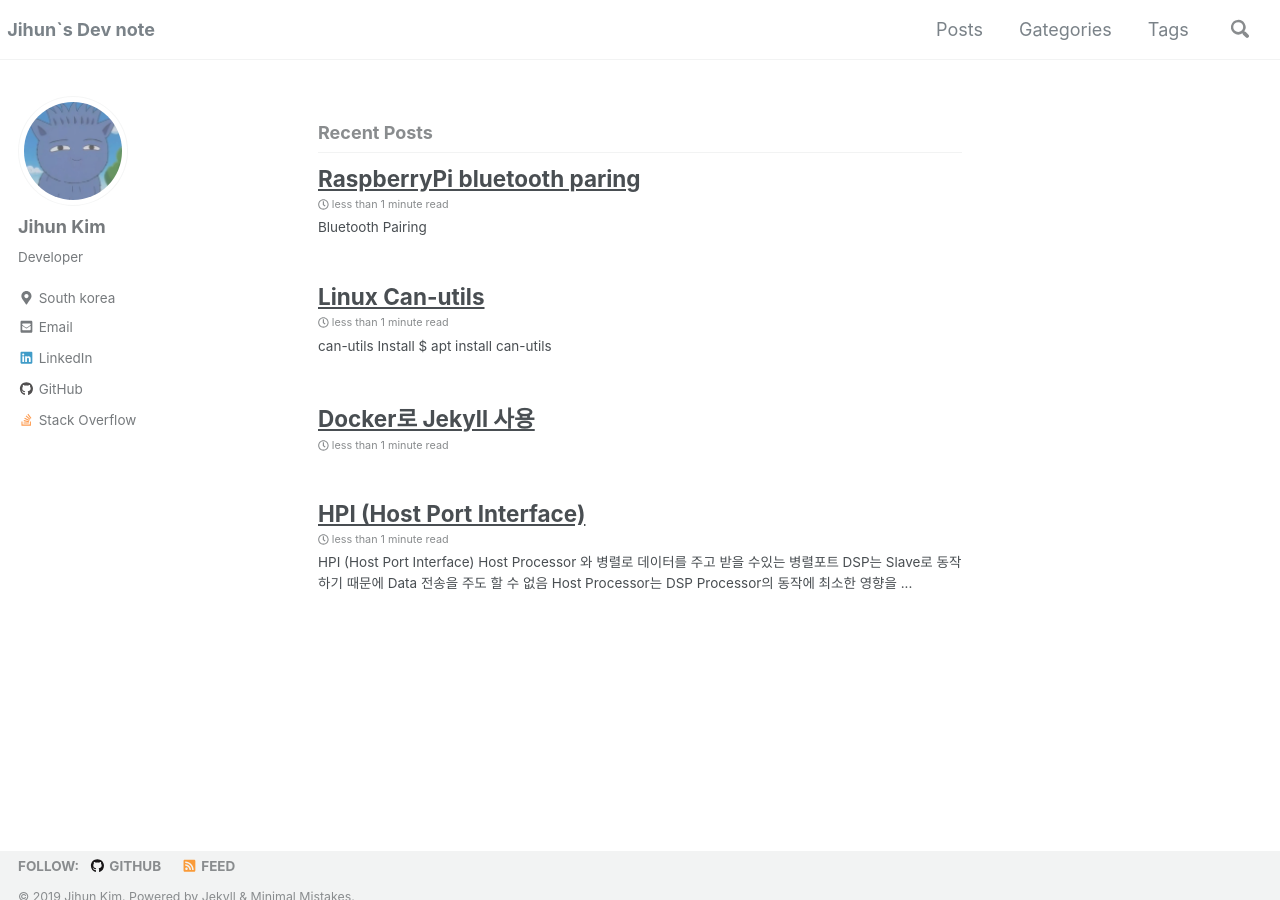
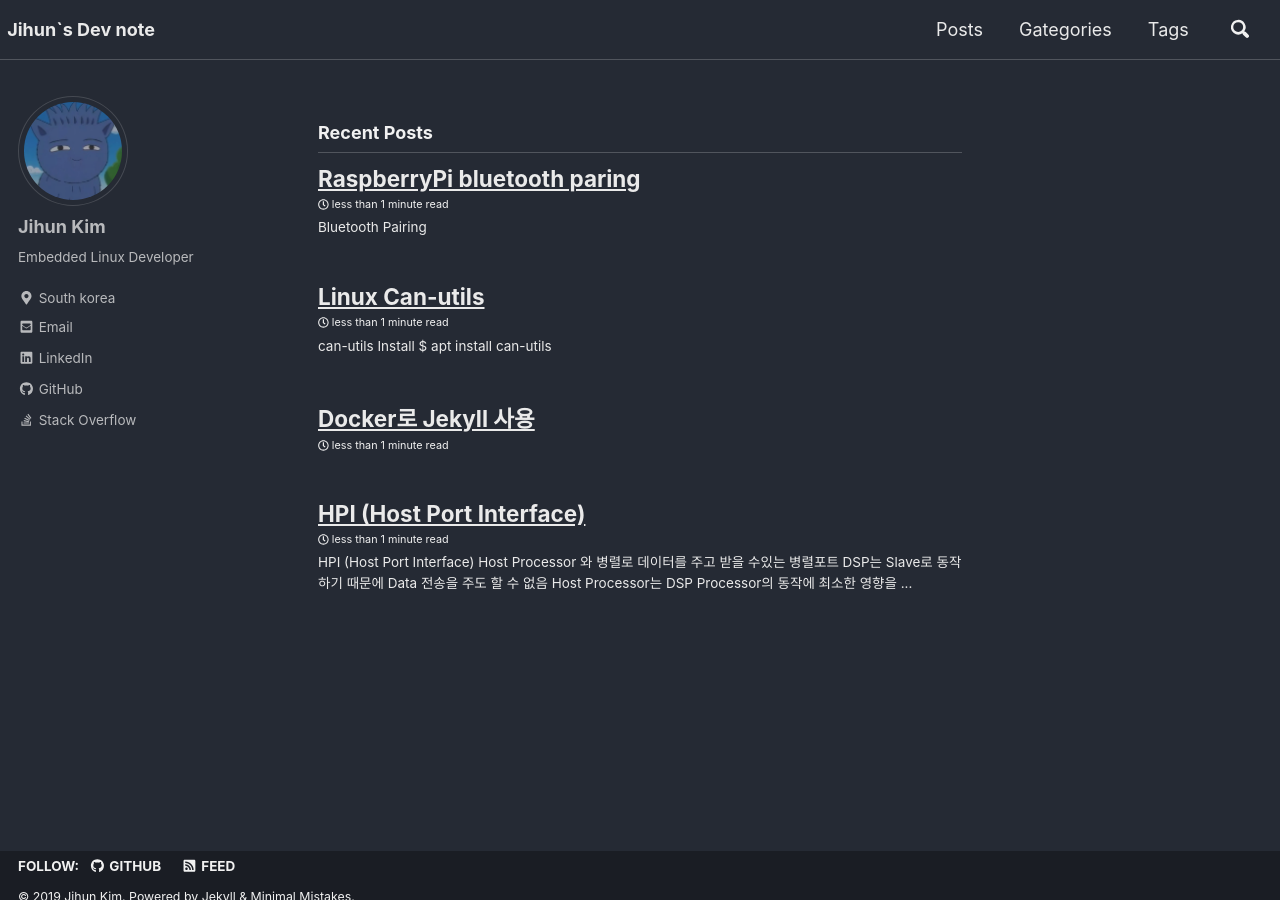
Before and after one commit to JihunDev/JihunDev.github.io, a Jekyll site: the page built from index.html, in a window 1280 px wide and 900 px high. Built offline with Jekyll 4.4.1, drawn with Linux system fonts in a browser that asks for light colours; nearby versions of some CDN libraries; the list of posts is cut into pages by our own code.

Commit message:
Feat : jekyll 테마 수정

```diff
--- a/_config.yml
+++ b/_config.yml
@@ -12,7 +12,7 @@
 
 # theme                  : "minimal-mistakes-jekyll"
 # remote_theme           : "mmistakes/minimal-mistakes"
-minimal_mistakes_skin    : "default" # "air", "aqua", "contrast", "dark", "dirt", "neon", "mint", "plum", "sunrise"
+minimal_mistakes_skin    : "dark" # "air", "aqua", "contrast", "dark", "dirt", "neon", "mint", "plum", "sunrise"
 
 # Site Settings
 locale                   : "en-US"
@@ -102,7 +102,7 @@
 author:
   name             : "Jihun Kim"
   avatar           : "/assets/images/bio/bio-photo.jpg" # path of avatar image, e.g. "/assets/images/bio-photo.jpg"
-  bio              : "Developer"
+  bio              : "Embedded Linux Developer"
   location         : "South korea"
   email            : "jihun.dev@gmail.com"
   uri              :
```
